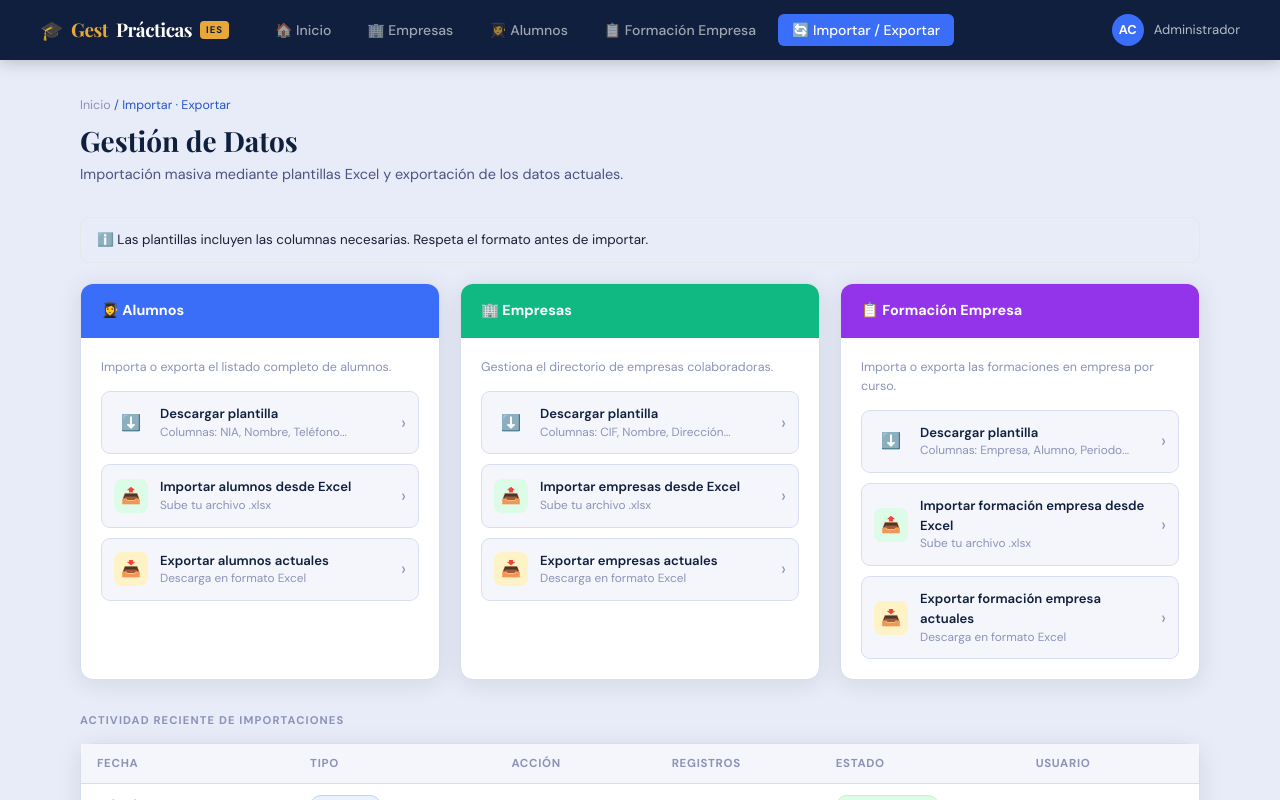
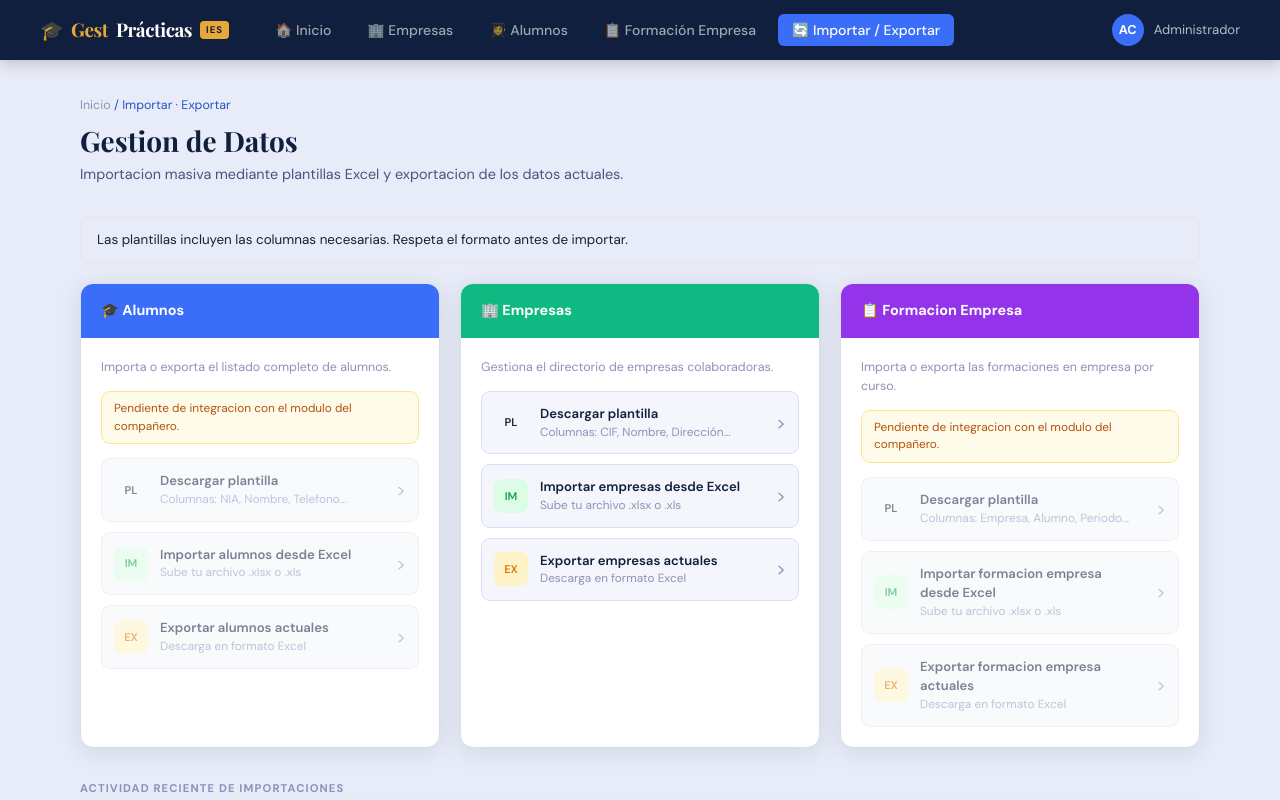
Before and after one commit to OmaCode23/gestpracticas, a Next.js app: page /importexport in a window 1280 px wide. Shown: the top 800 px of the page. Built offline with nearby package versions, Linux system fonts and the light colour scheme.

Commit message:
Avance de importación/exportación de Empresas.

```diff
--- a/src/app/api/exportar/[tipo]/route.ts
+++ b/src/app/api/exportar/[tipo]/route.ts
@@ -3,17 +3,11 @@
  *
  * Devuelve los datos en JSON para que el cliente los convierta a Excel.
  *
- * GET /api/exportar/alumnos
  * GET /api/exportar/empresas
- * GET /api/exportar/formacion
  */
 
 import { NextRequest, NextResponse } from "next/server";
-import {
-  getAlumnosExport,
-  getEmpresasExport,
-  getFormacionesExport,
-} from "@/modules/importexport/actions/export";
+import { getEmpresasExport } from "@/modules/importexport/actions/export";
 import type { ApiResponse } from "@/shared/types/api";
 
 export async function GET(
@@ -21,24 +15,17 @@ export async function GET(
   { params }: { params: { tipo: string } }
 ) {
   try {
-    let data: Record<string, string>[];
+    if (params.tipo !== "empresas") {
+      return NextResponse.json<ApiResponse<never>>(
+        {
+          ok: false,
+          error: `Exportacion no disponible para "${params.tipo}". Solo empresas esta habilitado por ahora.`,
+        },
+        { status: 400 }
+      );
+    }
 
-    switch (params.tipo) {
-      case "alumnos":
-        data = await getAlumnosExport();
-        break;
-      case "empresas":
-        data = await getEmpresasExport();
-        break;
-      case "formacion":
-        data = await getFormacionesExport();
-        break;
-      default:
-        return NextResponse.json<ApiResponse<never>>(
-          { ok: false, error: `Tipo de exportación desconocido: ${params.tipo}` },
-          { status: 400 }
-        );
-    }
+    const data = await getEmpresasExport();
 
     return NextResponse.json<ApiResponse<typeof data>>({ ok: true, data });
   } catch (error) {
--- a/src/app/importexport/page.tsx
+++ b/src/app/importexport/page.tsx
@@ -1,159 +1,411 @@
 "use client";
 
-/**
- * app/importexport/page.tsx
- * TODO: Conectar exportación con /api/exportar/:tipo
- *       Conectar importación con /api/:tipo (POST masivo)
- */
-
 import { useRef, useState } from "react";
+import * as XLSX from "xlsx";
 import {
-  PageHeader, SectionLabel, Alert, Card, Badge, type BadgeVariant,
+  Alert,
+  Badge,
+  Card,
+  PageHeader,
+  SectionLabel,
+  type BadgeVariant,
 } from "@/components/ui";
 import { MOCK_IMPORT_LOG } from "@/shared/mockData";
+import type { ApiResponse } from "@/shared/types/api";
 
-// ─── Tipos de entidad ─────────────────────────────────────────
 type Entidad = "alumnos" | "empresas" | "formacion";
+type SheetRow = Record<string, string>;
 
 interface CardConfig {
-  entidad:   Entidad;
-  titulo:    string;
-  icono:     string;
-  headerBg:  string;
+  entidad: Entidad;
+  titulo: string;
+  icono: string;
+  headerBg: string;
   descripcion: string;
-  columnas:  string[];
+  columnas: string[];
+  requiredColumns: string[];
+  fileName: string;
+  importPath: string;
+  toPayload: (row: SheetRow) => Record<string, string>;
+  enabled: boolean;
+  pendingMessage?: string;
 }
 
 const CARDS: CardConfig[] = [
   {
-    entidad:     "alumnos",
-    titulo:      "Alumnos",
-    icono:       "👩‍🎓",
-    headerBg:    "bg-blue-light",
+    entidad: "alumnos",
+    titulo: "Alumnos",
+    icono: "\u{1F393}",
+    headerBg: "bg-blue-light",
     descripcion: "Importa o exporta el listado completo de alumnos.",
-    columnas:    ["NIA", "Nombre", "Teléfono", "Correo", "Ciclo", "Curso"],
+    columnas: ["NIA", "Nombre", "Telefono", "Correo", "Ciclo", "Curso"],
+    requiredColumns: ["NIA", "Nombre", "Ciclo", "Curso"],
+    fileName: "alumnos",
+    importPath: "/api/alumnos",
+    toPayload: (row) => ({
+      nia: row.NIA,
+      nombre: row.Nombre,
+      telefono: normalizePhone(row.Telefono),
+      email: row.Correo,
+      ciclo: row.Ciclo,
+      curso: row.Curso,
+    }),
+    enabled: false,
+    pendingMessage: "Pendiente de integracion con el modulo del compañero.",
   },
   {
-    entidad:     "empresas",
-    titulo:      "Empresas",
-    icono:       "🏢",
-    headerBg:    "bg-[#10b981]",
+    entidad: "empresas",
+    titulo: "Empresas",
+    icono: "\u{1F3E2}",
+    headerBg: "bg-[#10b981]",
     descripcion: "Gestiona el directorio de empresas colaboradoras.",
-    columnas:    ["CIF", "Nombre", "Dirección", "Localidad", "Sector", "Ciclo", "Teléfono", "Correo", "Contacto"],
+    columnas: [
+      "CIF",
+      "Nombre",
+      "Dirección",
+      "Localidad",
+      "Sector",
+      "Ciclo Formativo",
+      "Teléfono",
+      "Correo Empresa",
+      "Contacto",
+      "Correo Contacto",
+    ],
+    requiredColumns: ["CIF", "Nombre", "Localidad", "Sector"],
+    fileName: "empresas",
+    importPath: "/api/empresas",
+    toPayload: (row) => ({
+      cif: row.CIF,
+      nombre: row.Nombre,
+      direccion: row["Dirección"],
+      localidad: row.Localidad,
+      sector: row.Sector,
+      cicloFormativo: row["Ciclo Formativo"],
+      telefono: normalizePhone(row["Teléfono"]),
+      email: row["Correo Empresa"],
+      contacto: row.Contacto,
+      emailContacto: row["Correo Contacto"],
+    }),
+    enabled: true,
   },
   {
-    entidad:     "formacion",
-    titulo:      "Formación Empresa",
-    icono:       "📋",
-    headerBg:    "bg-purple-600",
+    entidad: "formacion",
+    titulo: "Formacion Empresa",
+    icono: "\u{1F4CB}",
+    headerBg: "bg-purple-600",
     descripcion: "Importa o exporta las formaciones en empresa por curso.",
-    columnas:    ["Empresa", "Alumno", "Periodo", "Descripción", "Contacto", "Curso"],
+    columnas: ["Empresa", "Alumno", "Periodo", "Descripcion", "Contacto", "Curso"],
+    requiredColumns: ["Empresa", "Alumno", "Curso"],
+    fileName: "formacion_empresa",
+    importPath: "/api/formacion",
+    toPayload: (row) => ({
+      empresa: row.Empresa,
+      alumno: row.Alumno,
+      periodo: row.Periodo,
+      descripcion: row.Descripcion,
+      contacto: row.Contacto,
+      curso: row.Curso,
+    }),
+    enabled: false,
+    pendingMessage: "Pendiente de integracion con el modulo del compañero.",
   },
 ];
 
-// Badge por tipo de entidad en el log
 const ENTIDAD_BADGE: Record<string, BadgeVariant> = {
-  "Alumnos":       "blue",
-  "Empresas":      "green",
+  Alumnos: "blue",
+  Empresas: "green",
   "Form. Empresa": "purple",
 };
 
-export default function ImportExportPage() {
-  // Mensaje de estado por entidad (cargando / éxito / error)
-  const [status, setStatus] = useState<Record<Entidad, string>>({
-    alumnos: "", empresas: "", formacion: "",
+function normalizePhone(value: string) {
+  return value.replace(/\s+/g, "").trim();
+}
+
+function normalizeHeader(value: string) {
+  return value
+    .normalize("NFD")
+    .replace(/[\u0300-\u036f]/g, "")
+    .toLowerCase()
+    .replace(/[^a-z0-9]+/g, " ")
+    .trim();
+}
+
+function createEmptyRow(columns: string[]) {
+  return columns.reduce<SheetRow>((acc, column) => {
+    acc[column] = "";
+    return acc;
+  }, {});
+}
+
+function formatDateStamp(date = new Date()) {
+  return date.toISOString().slice(0, 10);
+}
+
+function buildSheetRows(rawRows: Record<string, unknown>[], config: CardConfig) {
+  const columnMap = new Map(config.columnas.map((column) => [normalizeHeader(column), column]));
+
+  return rawRows
+    .map((rawRow) => {
+      const normalized = createEmptyRow(config.columnas);
+
+      for (const [key, value] of Object.entries(rawRow)) {
+        const targetColumn = columnMap.get(normalizeHeader(key));
+
+        if (targetColumn) {
+          normalized[targetColumn] = String(value ?? "").trim();
+        }
+      }
+
+      return normalized;
+    })
+    .filter((row) =>
+      config.columnas.some((column) => {
+        return row[column].trim() !== "";
+      })
+    );
+}
+
+function findDuplicateValues(rows: SheetRow[], column: string) {
+  const seen = new Map<string, number>();
+  const duplicates: Array<{ value: string; firstRow: number; duplicateRow: number }> = [];
+
+  rows.forEach((row, index) => {
+    const value = row[column]?.trim();
+
+    if (!value) return;
+
+    const normalizedValue = value.toUpperCase();
+    const excelRow = index + 2;
+
+    if (seen.has(normalizedValue)) {
+      duplicates.push({
+        value,
+        firstRow: seen.get(normalizedValue)!,
+        duplicateRow: excelRow,
+      });
+      return;
+    }
+
+    seen.set(normalizedValue, excelRow);
   });
 
-  // ─── Exportar ─────────────────────────────────────────────
-  const handleExport = async (entidad: Entidad) => {
-    setStatus(s => ({ ...s, [entidad]: "Exportando..." }));
+  return duplicates;
+}
+
+function downloadWorkbook(rows: SheetRow[], columns: string[], fileName: string) {
+  const exportRows = rows.length > 0 ? rows : [createEmptyRow(columns)];
+  const worksheet = XLSX.utils.json_to_sheet(exportRows, { header: columns });
+  const workbook = XLSX.utils.book_new();
+  XLSX.utils.book_append_sheet(workbook, worksheet, "Datos");
+  XLSX.writeFile(workbook, fileName);
+}
+
+export default function ImportExportPage() {
+  const [status, setStatus] = useState<Record<Entidad, string>>({
+    alumnos: "",
+    empresas: "",
+    formacion: "",
+  });
+
+  const handleExport = async (config: CardConfig) => {
+    if (!config.enabled) {
+      setStatus((current) => ({
+        ...current,
+        [config.entidad]: config.pendingMessage ?? "Pendiente de integracion.",
+      }));
+      return;
+    }
+
+    setStatus((current) => ({ ...current, [config.entidad]: "Exportando datos..." }));
+
     try {
-      // TODO: Sustituir por fetch real a /api/exportar/:entidad
-      // const res  = await fetch(`/api/exportar/${entidad}`);
-      // const json = await res.json();
-      // Generar Excel con SheetJS usando json.data
+      const res = await fetch(`/api/exportar/${config.entidad}`, {
+        cache: "no-store",
+      });
+      const json: ApiResponse<SheetRow[]> = await res.json();
 
-      // Por ahora simulamos un retardo y éxito
-      await new Promise(r => setTimeout(r, 800));
-      setStatus(s => ({ ...s, [entidad]: "✓ Exportado correctamente" }));
-    } catch (err: any) {
-      setStatus(s => ({ ...s, [entidad]: `Error: ${err.message}` }));
+      if (!json.ok) {
+        throw new Error(json.error);
+      }
+
+      const rows = json.data.map((row) => createEmptyRow(config.columnas));
+      json.data.forEach((row, index) => {
+        for (const column of config.columnas) {
+          rows[index][column] = String(row[column] ?? "");
+        }
+      });
+
+      downloadWorkbook(
+        rows,
+        config.columnas,
+        `${config.fileName}_${formatDateStamp()}.xlsx`
+      );
+
+      setStatus((current) => ({
+        ...current,
+        [config.entidad]: `Exportacion completada (${json.data.length} registros).`,
+      }));
+    } catch (error) {
+      setStatus((current) => ({
+        ...current,
+        [config.entidad]: `Error: ${getErrorMessage(error)}`,
+      }));
     }
   };
 
-  // ─── Descargar plantilla vacía ────────────────────────────
-  const handlePlantilla = async (config: CardConfig) => {
-    // TODO: Generar Excel vacío con SheetJS usando config.columnas
-    // import * as XLSX from "xlsx";
-    // const ws = XLSX.utils.aoa_to_sheet([config.columnas]);
-    // const wb = XLSX.utils.book_new();
-    // XLSX.utils.book_append_sheet(wb, ws, "Plantilla");
-    // XLSX.writeFile(wb, `plantilla_${config.entidad}.xlsx`);
-    alert(`Plantilla de ${config.titulo}: ${config.columnas.join(", ")}`);
+  const handlePlantilla = (config: CardConfig) => {
+    if (!config.enabled) {
+      setStatus((current) => ({
+        ...current,
+        [config.entidad]: config.pendingMessage ?? "Pendiente de integracion.",
+      }));
+      return;
+    }
+
+    downloadWorkbook([], config.columnas, `plantilla_${config.fileName}.xlsx`);
+    setStatus((current) => ({
+      ...current,
+      [config.entidad]: "Plantilla descargada correctamente.",
+    }));
   };
 
-  // ─── Importar desde Excel ─────────────────────────────────
   const handleImport = async (config: CardConfig, file: File) => {
-    setStatus(s => ({ ...s, [config.entidad]: `Leyendo ${file.name}...` }));
+    if (!config.enabled) {
+      setStatus((current) => ({
+        ...current,
+        [config.entidad]: config.pendingMessage ?? "Pendiente de integracion.",
+      }));
+      return;
+    }
+
+    setStatus((current) => ({
+      ...current,
+      [config.entidad]: `Leyendo ${file.name}...`,
+    }));
+
     try {
-      // TODO: Leer Excel con SheetJS y enviar filas a la API
-      // import * as XLSX from "xlsx";
-      // const data  = await file.arrayBuffer();
-      // const wb    = XLSX.read(data);
-      // const rows  = XLSX.utils.sheet_to_json(wb.Sheets[wb.SheetNames[0]]);
-      // for (const row of rows) { await fetch(`/api/${config.entidad}`, { method: "POST", body: JSON.stringify(row) }); }
-      await new Promise(r => setTimeout(r, 1000));
-      setStatus(s => ({ ...s, [config.entidad]: "✓ Importación completada" }));
-    } catch (err: any) {
-      setStatus(s => ({ ...s, [config.entidad]: `Error: ${err.message}` }));
+      const data = await file.arrayBuffer();
+      const workbook = XLSX.read(data, { type: "array" });
+      const sheetName = workbook.SheetNames[0];
+
+      if (!sheetName) {
+        throw new Error("El archivo no contiene ninguna hoja.");
+      }
+
+      const worksheet = workbook.Sheets[sheetName];
+      const rawRows = XLSX.utils.sheet_to_json<Record<string, unknown>>(worksheet, {
+        defval: "",
+      });
+      const rows = buildSheetRows(rawRows, config);
+
+      if (rows.length === 0) {
+        throw new Error("El archivo no contiene filas con datos.");
+      }
+
+      const missingColumns = config.requiredColumns.filter((column) =>
+        rows.some((row) => row[column].trim() === "")
+      );
+
+      if (missingColumns.length > 0) {
+        throw new Error(
+          `Faltan datos obligatorios en las columnas: ${missingColumns.join(", ")}.`
+        );
+      }
+
+      if (config.entidad === "empresas") {
+        const duplicateCifs = findDuplicateValues(rows, "CIF");
+
+        if (duplicateCifs.length > 0) {
+          const firstDuplicate = duplicateCifs[0];
+          throw new Error(
+            `CIF duplicado en el Excel: "${firstDuplicate.value}" aparece en las filas ${firstDuplicate.firstRow} y ${firstDuplicate.duplicateRow}.`
+          );
+        }
+      }
+
+      for (const [index, row] of rows.entries()) {
+        const payload = config.toPayload(row);
+        const res = await fetch(config.importPath, {
+          method: "POST",
+          headers: {
+            "Content-Type": "application/json",
+          },
+          body: JSON.stringify(payload),
+        });
+        const json: ApiResponse<unknown> = await res.json();
+
+        if (!json.ok) {
+          throw new Error(
+            `Fallo al importar la fila ${index + 2} de ${rows.length + 1}: ${json.error}`
+          );
+        }
+      }
+
+      setStatus((current) => ({
+        ...current,
+        [config.entidad]: `Importacion completada (${rows.length} registros).`,
+      }));
+    } catch (error) {
+      setStatus((current) => ({
+        ...current,
+        [config.entidad]: `Error: ${getErrorMessage(error)}`,
+      }));
     }
   };
 
   return (
     <div>
       <PageHeader
-        breadcrumb="Inicio" breadcrumbHighlight="/ Importar · Exportar"
-        title="Gestión de Datos"
-        subtitle="Importación masiva mediante plantillas Excel y exportación de los datos actuales."
+        breadcrumb="Inicio"
+        breadcrumbHighlight="/ Importar · Exportar"
+        title="Gestion de Datos"
+        subtitle="Importacion masiva mediante plantillas Excel y exportacion de los datos actuales."
       />
 
       <Alert variant="info">
-        ℹ️ Las plantillas incluyen las columnas necesarias. Respeta el formato antes de importar.
+        Las plantillas incluyen las columnas necesarias. Respeta el formato antes de
+        importar.
       </Alert>
 
-      {/* ── Cards de entidad ── */}
-      <div className="grid grid-cols-3 gap-5 mb-8">
-        {CARDS.map(config => (
+      <div className="mb-8 grid grid-cols-1 gap-5 lg:grid-cols-3">
+        {CARDS.map((config) => (
           <EntidadCard
             key={config.entidad}
             config={config}
             statusMsg={status[config.entidad]}
-            onExport={() => handleExport(config.entidad)}
+            onExport={() => handleExport(config)}
             onPlantilla={() => handlePlantilla(config)}
-            onImport={file => handleImport(config, file)}
+            onImport={(file) => handleImport(config, file)}
           />
         ))}
       </div>
 
-      {/* ── Log de actividad ── */}
       <SectionLabel>Actividad reciente de importaciones</SectionLabel>
       <Card>
         <div className="overflow-x-auto">
           <table>
             <thead>
               <tr>
-                <th>Fecha</th><th>Tipo</th><th>Acción</th>
-                <th>Registros</th><th>Estado</th><th>Usuario</th>
+                <th>Fecha</th>
+                <th>Tipo</th>
+                <th>Accion</th>
+                <th>Registros</th>
+                <th>Estado</th>
+                <th>Usuario</th>
               </tr>
             </thead>
             <tbody>
-              {MOCK_IMPORT_LOG.map((row, i) => (
-                <tr key={i}>
+              {MOCK_IMPORT_LOG.map((row, index) => (
+                <tr key={index}>
                   <td className="text-text-mid">{row.fecha}</td>
-                  <td><Badge variant={ENTIDAD_BADGE[row.tipo] ?? "gray"}>{row.tipo}</Badge></td>
+                  <td>
+                    <Badge variant={ENTIDAD_BADGE[row.tipo] ?? "gray"}>{row.tipo}</Badge>
+                  </td>
                   <td>{row.accion}</td>
                   <td>{row.registros}</td>
-                  <td><Badge variant="green">✓ {row.estado}</Badge></td>
+                  <td>
+                    <Badge variant="green">{row.estado}</Badge>
+                  </td>
                   <td>{row.usuario}</td>
                 </tr>
               ))}
@@ -165,65 +417,95 @@ export default function ImportExportPage() {
   );
 }
 
-// ─── Subcomponente: card individual ──────────────────────────
-function EntidadCard({ config, statusMsg, onExport, onPlantilla, onImport }: {
-  config:     CardConfig;
-  statusMsg:  string;
-  onExport:   () => void;
-  onPlantilla:() => void;
-  onImport:   (file: File) => void;
+function getErrorMessage(error: unknown) {
+  return error instanceof Error ? error.message : "Ha ocurrido un error inesperado.";
+}
+
+function EntidadCard({
+  config,
+  statusMsg,
+  onExport,
+  onPlantilla,
+  onImport,
+}: {
+  config: CardConfig;
+  statusMsg: string;
+  onExport: () => void;
+  onPlantilla: () => void;
+  onImport: (file: File) => void;
 }) {
   const fileRef = useRef<HTMLInputElement>(null);
 
   return (
-    <div className="bg-white rounded-[13px] border-[1.5px] border-border overflow-hidden shadow-card">
-      {/* Header de color */}
-      <div className={`px-5 py-4 font-bold text-[0.9rem] text-white flex items-center gap-2 ${config.headerBg}`}>
+    <div className="overflow-hidden rounded-[13px] border-[1.5px] border-border bg-white shadow-card">
+      <div
+        className={`flex items-center gap-2 px-5 py-4 text-[0.9rem] font-bold text-white ${config.headerBg}`}
+      >
         {config.icono} {config.titulo}
       </div>
 
       <div className="p-5">
-        <p className="text-[0.78rem] text-text-light mb-3.5">{config.descripcion}</p>
+        <p className="mb-3.5 text-[0.78rem] text-text-light">{config.descripcion}</p>
 
-        {/* Descargar plantilla */}
+        {!config.enabled && (
+          <p className="mb-3.5 rounded-[9px] border border-amber-200 bg-amber-50 px-3 py-2 text-[0.74rem] text-amber-700">
+            {config.pendingMessage}
+          </p>
+        )}
+
         <Accion
-          icono="⬇️" iconoBg="bg-blue-100" iconoColor="text-blue-600"
+          icono="PL"
+          iconoBg="bg-blue-100"
+          iconoColor="text-blue-600"
           titulo="Descargar plantilla"
           desc={`Columnas: ${config.columnas.slice(0, 3).join(", ")}...`}
           onClick={onPlantilla}
+          disabled={!config.enabled}
         />
 
-        {/* Importar */}
         <Accion
-          icono="📤" iconoBg="bg-green-100" iconoColor="text-green-600"
+          icono="IM"
+          iconoBg="bg-green-100"
+          iconoColor="text-green-600"
           titulo={`Importar ${config.titulo.toLowerCase()} desde Excel`}
-          desc="Sube tu archivo .xlsx"
+          desc="Sube tu archivo .xlsx o .xls"
           onClick={() => fileRef.current?.click()}
+          disabled={!config.enabled}
         />
         <input
-          ref={fileRef} type="file" accept=".xlsx,.xls" className="hidden"
-          onChange={e => {
-            const file = e.target.files?.[0];
+          ref={fileRef}
+          type="file"
+          accept=".xlsx,.xls"
+          className="hidden"
+          onChange={(event) => {
+            const file = event.target.files?.[0];
             if (file) onImport(file);
-            e.target.value = "";
+            event.target.value = "";
           }}
         />
 
-        {/* Exportar */}
         <Accion
-          icono="📥" iconoBg="bg-amber-100" iconoColor="text-amber-600"
+          icono="EX"
+          iconoBg="bg-amber-100"
+          iconoColor="text-amber-600"
           titulo={`Exportar ${config.titulo.toLowerCase()} actuales`}
           desc="Descarga en formato Excel"
           onClick={onExport}
+          disabled={!config.enabled}
         />
 
-        {/* Estado */}
         {statusMsg && (
-          <p className={`text-[0.75rem] mt-2 font-medium ${
-            statusMsg.startsWith("✓") ? "text-green-600"
-            : statusMsg.startsWith("Error") ? "text-red-500"
-            : "text-text-mid"
-          }`}>
+          <p
+            className={`mt-2 text-[0.75rem] font-medium ${
+              statusMsg.startsWith("Error")
+                ? "text-red-500"
+                : statusMsg.includes("completada") ||
+                    statusMsg.includes("descargada") ||
+                    statusMsg.includes("completado")
+                  ? "text-green-600"
+                  : "text-text-mid"
+            }`}
+          >
             {statusMsg}
           </p>
         )}
@@ -232,24 +514,44 @@ function EntidadCard({ config, statusMsg, onExport, onPlantilla, onImport }: {
   );
 }
 
-// ─── Fila de acción clickable ─────────────────────────────────
-function Accion({ icono, iconoBg, iconoColor, titulo, desc, onClick }: {
-  icono: string; iconoBg: string; iconoColor: string;
-  titulo: string; desc: string; onClick: () => void;
+function Accion({
+  icono,
+  iconoBg,
+  iconoColor,
+  titulo,
+  desc,
+  onClick,
+  disabled = false,
+}: {
+  icono: string;
+  iconoBg: string;
+  iconoColor: string;
+  titulo: string;
+  desc: string;
+  onClick: () => void;
+  disabled?: boolean;
 }) {
   return (
-    <div
+    <button
+      type="button"
       onClick={onClick}
-      className="flex items-center gap-3 p-3 rounded-[9px] bg-surface border border-border mb-2.5 cursor-pointer transition-all hover:bg-surface2 hover:border-blue-light last:mb-0"
+      disabled={disabled}
+      className={`mb-2.5 flex w-full items-center gap-3 rounded-[9px] border bg-surface p-3 text-left transition-all last:mb-0 ${
+        disabled
+          ? "cursor-not-allowed border-border/70 opacity-55"
+          : "cursor-pointer border-border hover:border-blue-light hover:bg-surface2"
+      }`}
     >
-      <div className={`w-[34px] h-[34px] rounded-lg flex items-center justify-center shrink-0 text-base ${iconoBg} ${iconoColor}`}>
+      <div
+        className={`flex h-[34px] w-[34px] shrink-0 items-center justify-center rounded-lg text-[0.7rem] font-semibold ${iconoBg} ${iconoColor}`}
+      >
         {icono}
       </div>
-      <div className="flex-1 min-w-0">
+      <div className="min-w-0 flex-1">
         <h4 className="text-[0.82rem] font-semibold text-navy">{titulo}</h4>
         <p className="text-[0.74rem] text-text-light">{desc}</p>
       </div>
-      <span className="text-text-light text-lg shrink-0">›</span>
-    </div>
+      <span className="shrink-0 text-lg text-text-light">{">"}</span>
+    </button>
   );
 }
```
Also changed, not shown: src/modules/importexport/actions/export.ts (+20 -10 lines), src/modules/formacion/actions/mutations.ts (line endings or trailing spaces), src/modules/formacion/actions/queries.ts (line endings or trailing spaces), src/modules/formacion/types/index.ts (line endings or trailing spaces), src/modules/formacion/types/schema.ts (line endings or trailing spaces).
